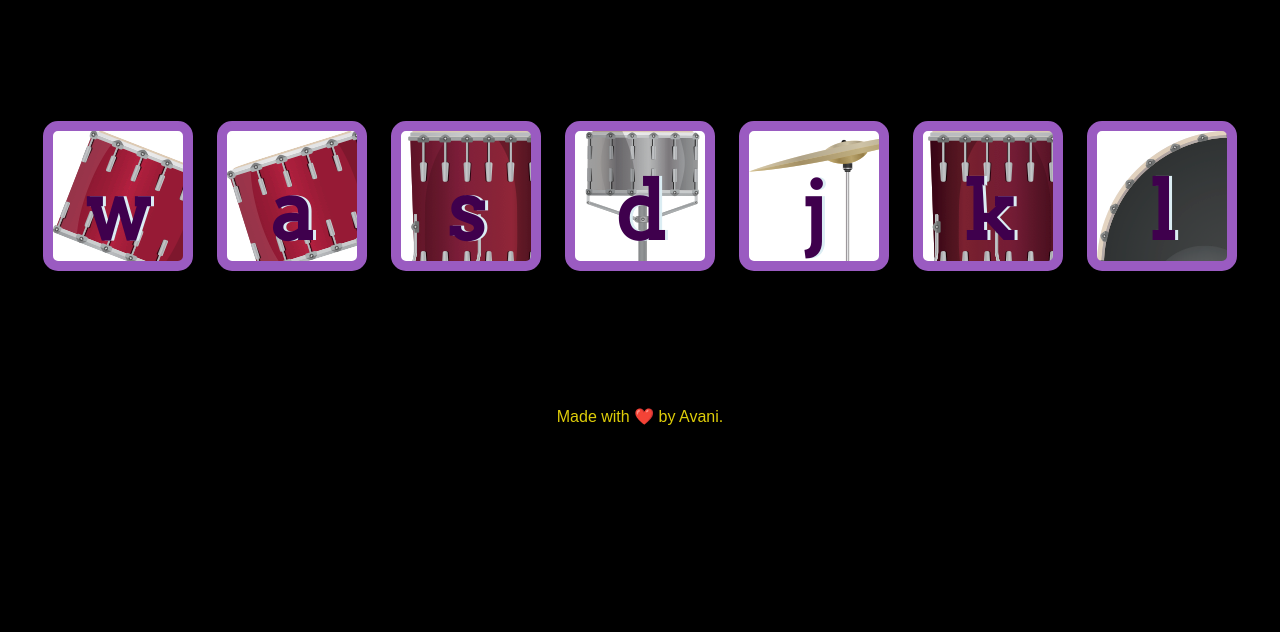
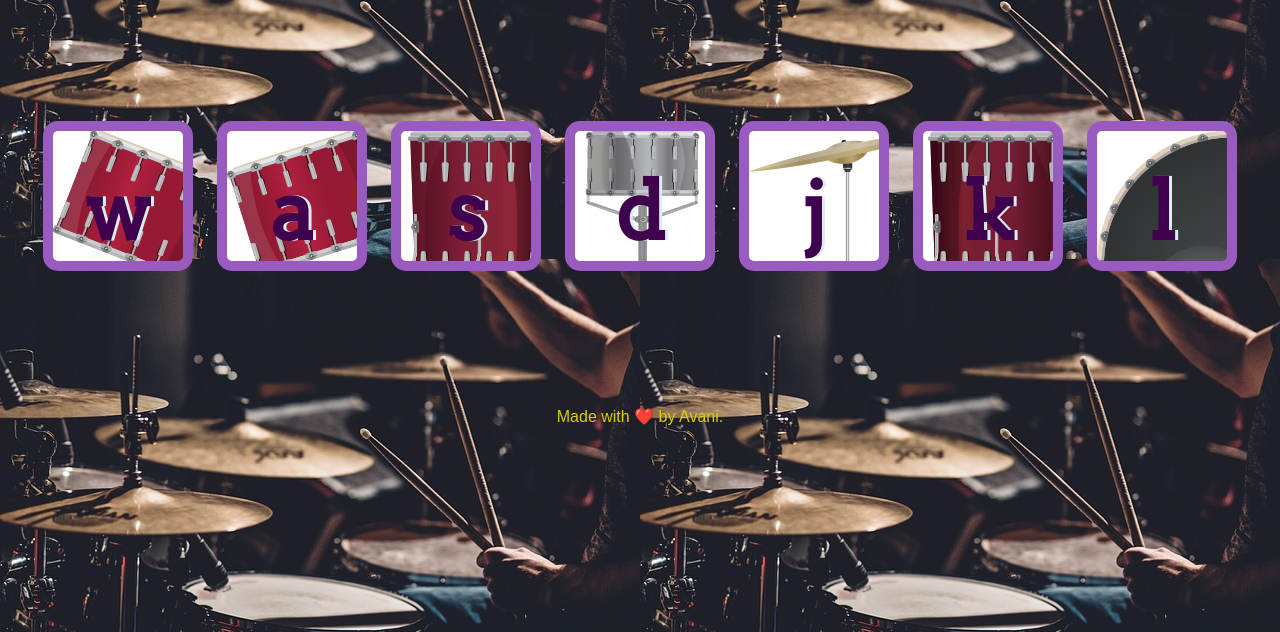
Before and after one commit to Avani-xo/drumkit, a plain HTML site: page index.html in a window 1280 px wide. Shown: the part 168-800 px from the top of the page. Drawn offline with nearby package versions, Linux system fonts and the light colour scheme.

Commit message:
Update styles.css

```diff
--- a/styles.css
+++ b/styles.css
@@ -1,6 +1,7 @@
 body {
   text-align: center;
   background-color: #000000;
+  background-image: url("./drums.jpg");
 }
 
 h1 {
```
